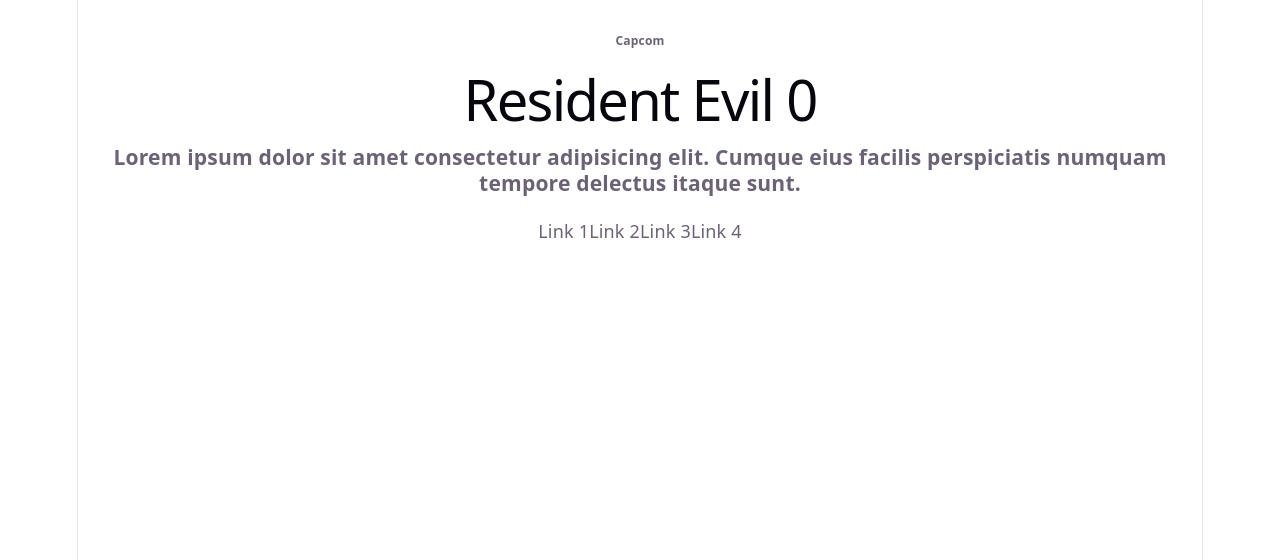
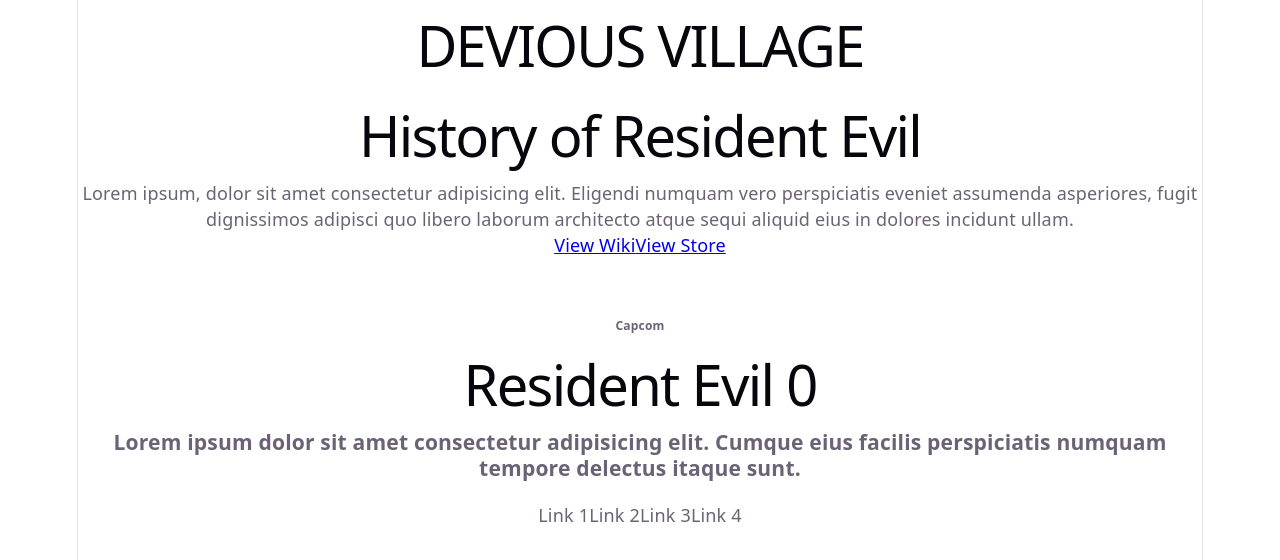
Before and after one commit to AhmedIhsan123/devious-village, a React (Vite) app: page / in a window 1280 px wide. Shown: the top 560 px of the page. Built offline with nearby package versions, Linux system fonts and the light colour scheme.

Commit message:
Added header and history

```diff
--- a/src/App.jsx
+++ b/src/App.jsx
@@ -1,7 +1,11 @@
 import GameCard from "./Components/GameCard.jsx";
+import Header from "./Components/Header.jsx";
+import History from "./Components/History.jsx";
 export default function () {
 	return (
 		<>
+      <Header />
+      <History />
 			<GameCard></GameCard>
 		</>
 	);
--- /dev/null
+++ b/src/Components/Header.jsx
@@ -0,0 +1,5 @@
+export default function Header() {
+    return <>
+        <h1 className="heade">DEVIOUS VILLAGE</h1>
+    </>
+}
--- /dev/null
+++ b/src/Components/History.jsx
@@ -0,0 +1,13 @@
+export default function History() {
+    return <>
+        <div id="history-layout">
+            <h1>History of Resident Evil</h1>
+            <p>Lorem ipsum, dolor sit amet consectetur adipisicing elit. Eligendi numquam vero perspiciatis eveniet assumenda asperiores, fugit dignissimos adipisci quo libero laborum architecto atque sequi aliquid eius in dolores incidunt ullam.</p>
+            <div id="history-links">
+                <a href="#">View Wiki</a>
+                <a href="#">View Store</a>
+            </div>
+            <img src=""></img>
+        </div>
+    </>
+}
```
Also changed, not shown: 1 other file (tests, documents, lock files or other folders).
